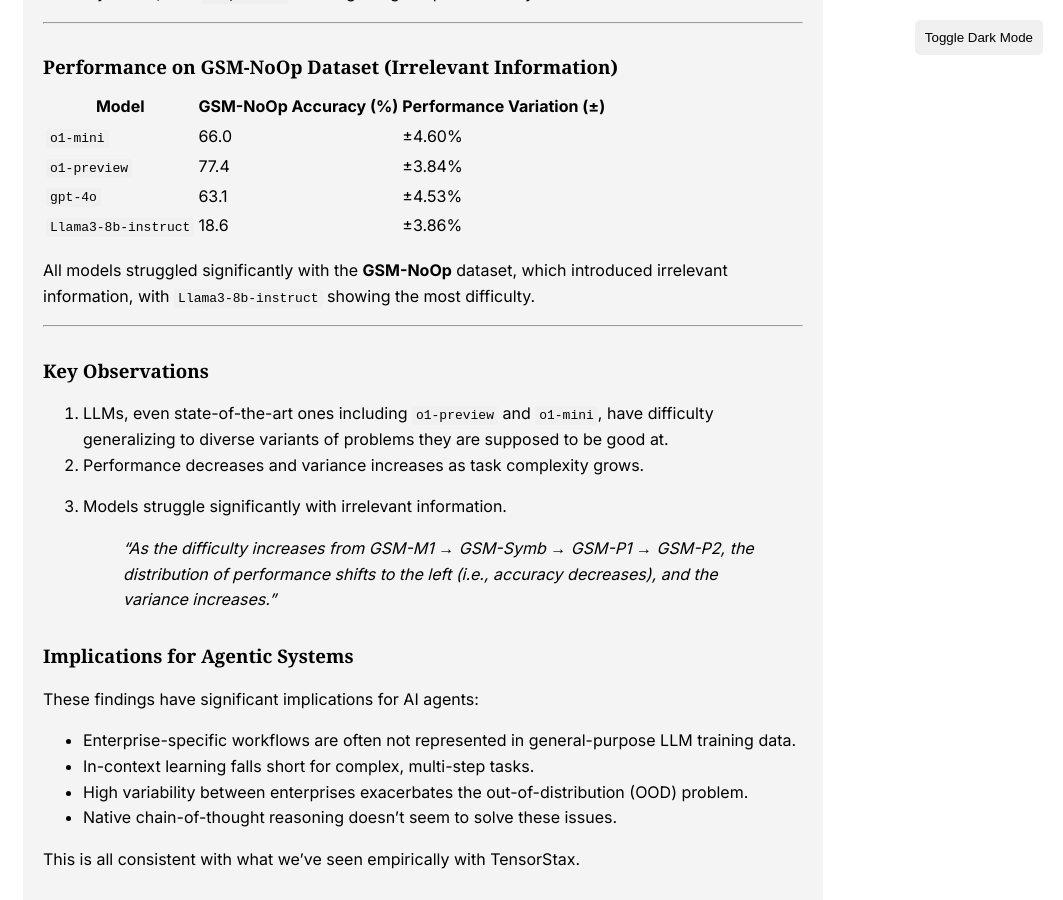
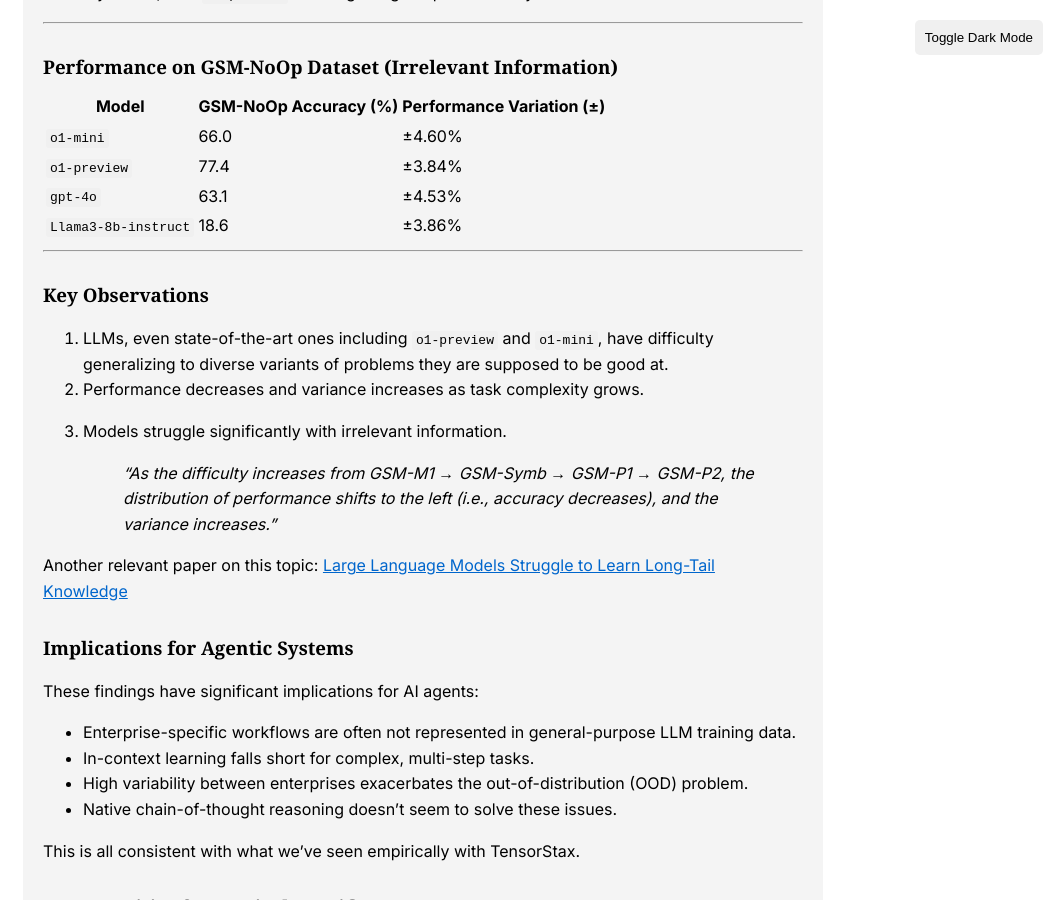
Before and after one commit to ariaattar/ariaattar.github.io, a Jekyll site: the page built from VerticalAgents.md, in a window 1280 px wide and 900 px high, scrolled down 1412 px. Shown: the whole window, without its empty margins (217-1280 px from the left). Built offline with Jekyll 4.4.1, drawn with Linux system fonts in a browser that asks for light colours; our own code applies the rules of GitHub Pages for plain Markdown files.

Commit message:
Update VerticalAgents.md

```diff
--- a/VerticalAgents.md
+++ b/VerticalAgents.md
@@ -39,8 +39,6 @@
 | `gpt-4o`          | 63.1                  | ±4.53%                    |
 | `Llama3-8b-instruct` | 18.6               | ±3.86%                    |
 
-All models struggled significantly with the **GSM-NoOp** dataset, which introduced irrelevant information, with `Llama3-8b-instruct` showing the most difficulty.
-
 ---
 
 ### Key Observations
@@ -50,6 +48,8 @@
 3. Models struggle significantly with irrelevant information.
 
    > *"As the difficulty increases from GSM-M1 → GSM-Symb → GSM-P1 → GSM-P2, the distribution of performance shifts to the left (i.e., accuracy decreases), and the variance increases."*
+
+Another relevant paper on this topic: [Large Language Models Struggle to Learn Long-Tail Knowledge](https://arxiv.org/pdf/2211.08411)
 
 ### Implications for Agentic Systems
 
```
